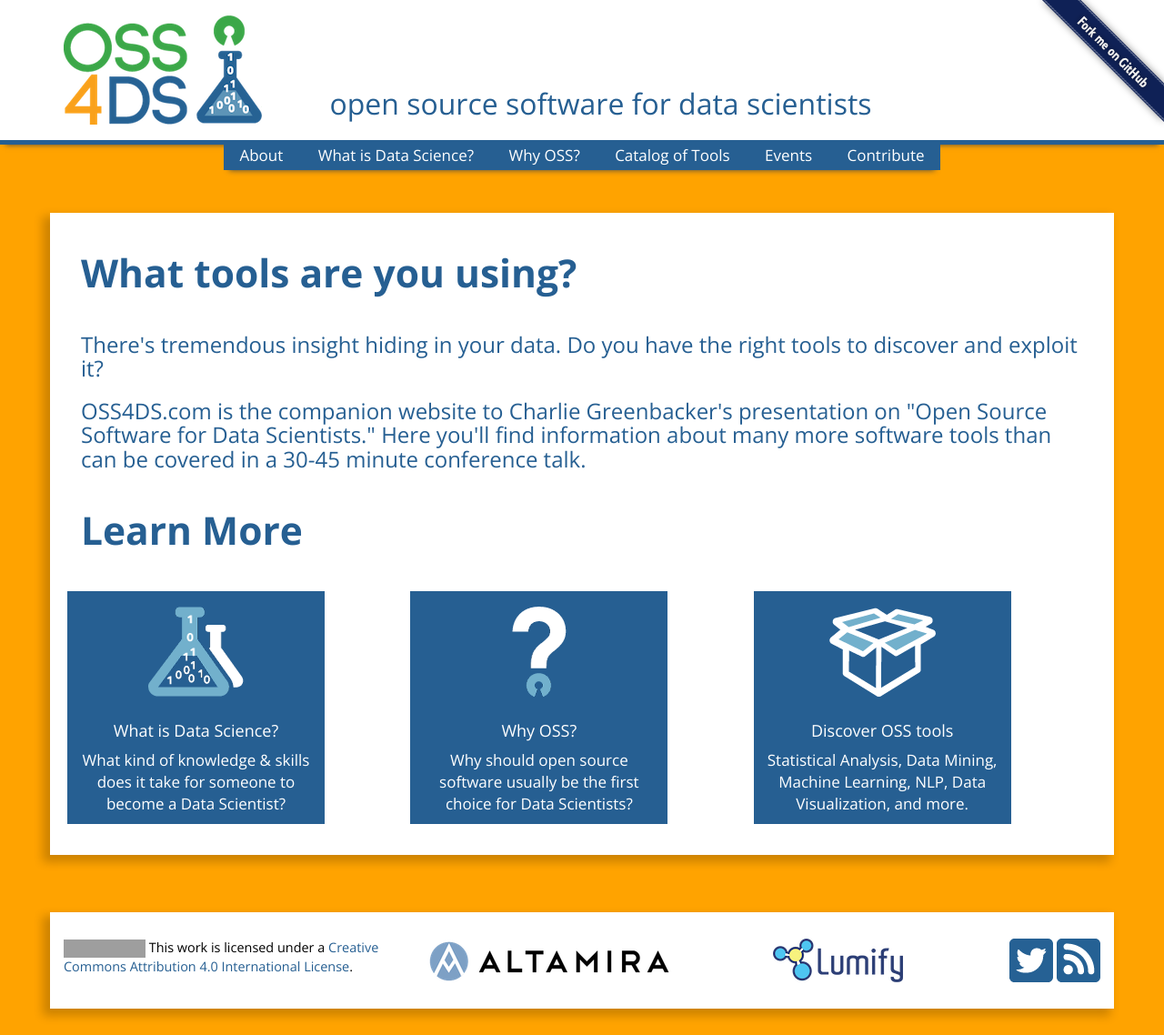
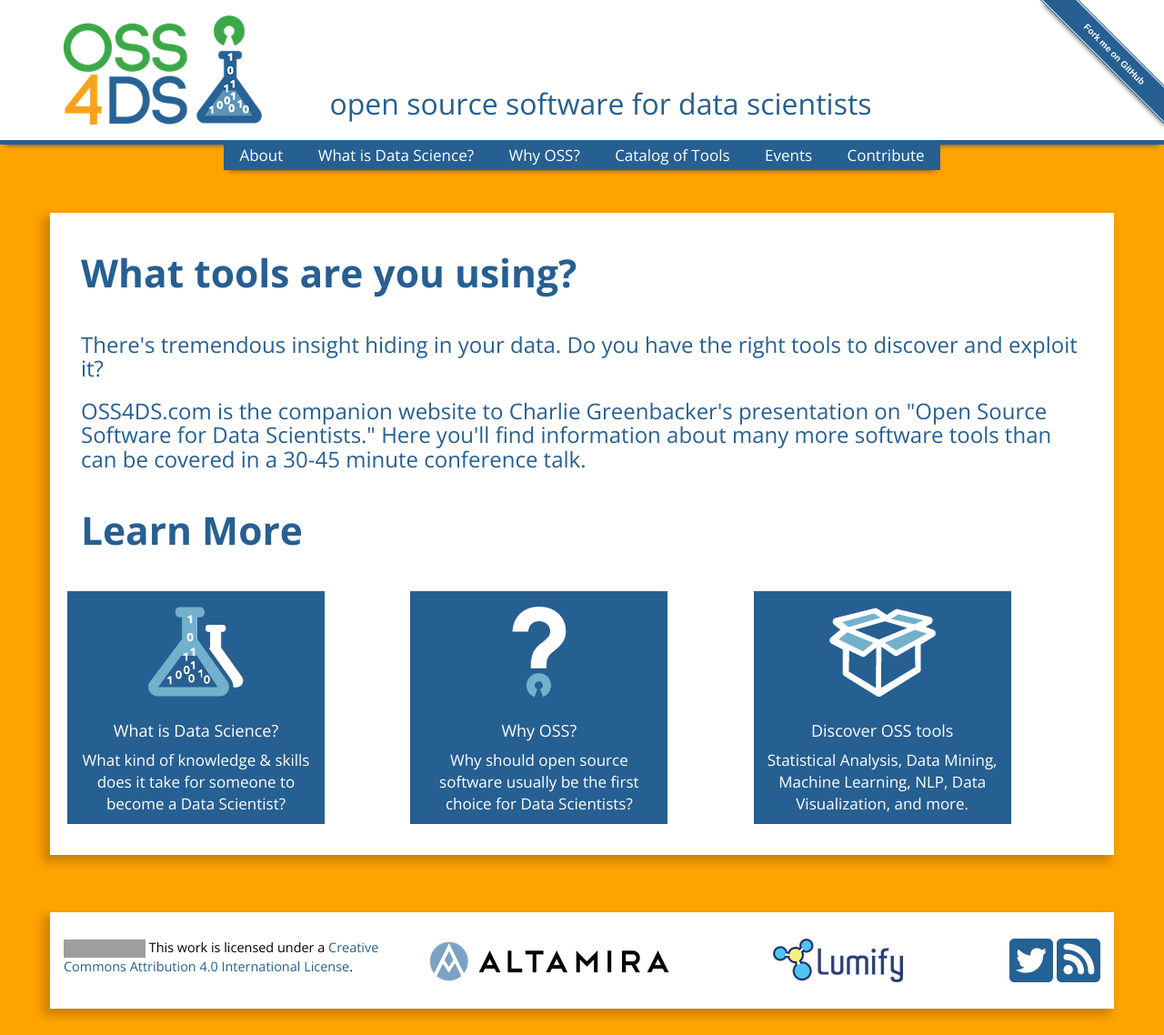
Before and after one commit to RaymondActuary/OSS4DS, a Jekyll site: the page built from index.html, in a window 1280 px wide. Shown: the whole page at 91% size. Built offline with Jekyll 4.4.1, drawn with Linux system fonts in a browser that asks for light colours; Markdown is read by kramdown in place of the engine named in the settings; grey boxes are pictures that could not be loaded.

Commit message:
Switched to an imageless and responsive "Fork me on GitHub" ribbon, based on: http://codepo8.github.io/css-fork-on-github-ribbon/

```diff
--- a/_includes/banner.html
+++ b/_includes/banner.html
@@ -1,5 +1,6 @@
 <div id="banner">
   <div class="container">
+    <style>#forkongithub a{background:#265F92;color:#fff;text-decoration:none;font-family:arial, sans-serif;text-align:center;font-weight:bold;padding:5px 40px;font-size:1rem;line-height:2rem;position:relative;transition:0.5s;}#forkongithub a:hover{background:#3DA547;color:#fff;}#forkongithub a::before,#forkongithub a::after{content:"";width:100%;display:block;position:absolute;top:1px;left:0;height:1px;background:#fff;}#forkongithub a::after{bottom:1px;top:auto;}@media screen and (min-width:800px){#forkongithub{position:absolute;display:block;top:0;right:0;width:200px;overflow:hidden;height:200px;}#forkongithub a{width:200px;position:absolute;top:45px;right:-45px;transform:rotate(45deg);-webkit-transform:rotate(45deg);box-shadow:0 6px 6px -6px #444;}}</style><span id="forkongithub"><a href="https://github.com/altamiracorp/OSS4DS">Fork me on GitHub</a></span>
     <div class="col-md-3"><a href="/"><img src="{{root_url}}/img/OSS4DS_sm.png" alt="OSS4DS logo"><a></div>
     <div class="col-md-9"><div class="tagline">open source software for data scientists</div></div>
   </div>
--- a/_includes/forkme.html
+++ /dev/null
@@ -1,3 +0,0 @@
-<a class="social-github" href="https://github.com/altamiracorp/OSS4DS">
-  <img src="{{root_url}}/img/forkme.png" alt="Fork me on GitHub"/>
-</a>
--- a/_layouts/default.html
+++ b/_layouts/default.html
@@ -21,7 +21,6 @@
     <![endif]-->
   </head>
   <body>
-    {% include forkme.html %}
     {% include google-analytics.html %}
     {% include banner.html %}
     {% include nav.html %}
```
Also changed, not shown: img/forkme.png (deleted).
